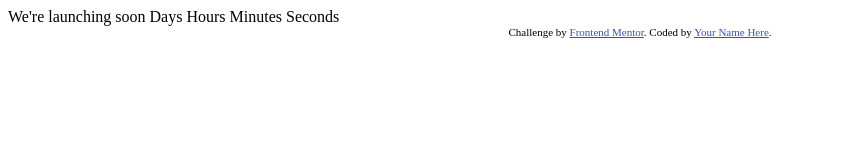
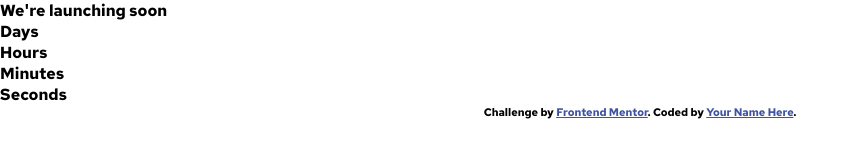
Before and after one commit to Mario-hs/launch-countdown-timer-main, a plain HTML site: page index.html in a window 1280 px wide. Shown: the whole page, without its empty margins (0-859 px from the left). Drawn offline with Linux system fonts and the light colour scheme.

Commit message:
organização do HTML e criação do reset e variable css

```diff
--- a/index.html
+++ b/index.html
@@ -7,6 +7,7 @@
   <!-- displays site properly based on user's device -->
 
   <link rel="icon" type="image/png" sizes="32x32" href="./project/images/favicon-32x32.png">
+  <link rel="stylesheet" href="./styles/styles.css">
 
   <title>Frontend Mentor | Launch countdown timer</title>
 
@@ -25,17 +26,22 @@
 
 <body>
 
-  We're launching soon
+  <header>We're launching soon</header>
 
-  Days
-  Hours
-  Minutes
-  Seconds
+  <main>
+    <section>Days</section>
+    <section>Hours</section>
+    <section>Minutes</section>
+    <section>Seconds</section>
+  </main>
 
-  <div class="attribution">
-    Challenge by <a href="https://www.frontendmentor.io?ref=challenge" target="_blank">Frontend Mentor</a>.
-    Coded by <a href="#">Your Name Here</a>.
-  </div>
+  <footer>
+    <div class="attribution">
+      Challenge by <a href="https://www.frontendmentor.io?ref=challenge" target="_blank">Frontend Mentor</a>.
+      Coded by <a href="#">Your Name Here</a>.
+    </div>
+  </footer>
+
 </body>
 
 </html>
--- /dev/null
+++ b/styles/_reset.scss
@@ -0,0 +1,16 @@
+@import './variable.scss';
+
+* {
+    margin: 0;
+    padding: 0;
+    box-sizing: border-box;
+}
+
+// html {
+//     width: 100vw;
+//     height: 100vh;
+// }
+
+body {
+    font-family: $font;
+}
--- /dev/null
+++ b/styles/_variable.scss
@@ -0,0 +1,16 @@
+@import url('https://fonts.googleapis.com/css2?family=Red+Hat+Text:wght@700&display=swap');
+
+// Fonte
+$font: 'Red Hat Text', sans-serif;
+
+// Color - Primary
+
+$grayish-blue: hsl(237, 18%, 59%);
+$soft-red: hsl(345, 95%, 68%);
+
+// Color - Neutral
+
+$white: hsl(0, 0%, 100%);
+$dark-desaturated-blue: hsl(236, 21%, 26%);
+$very-dark-blue: hsl(235, 16%, 14%);
+$very-dark-mostly-black-blue: hsl(234, 17%, 12%);
--- /dev/null
+++ b/styles/styles.scss
@@ -0,0 +1 @@
+@import './reset.scss';
```
Also changed, not shown: styles/styles.css (added), 1 other file.
